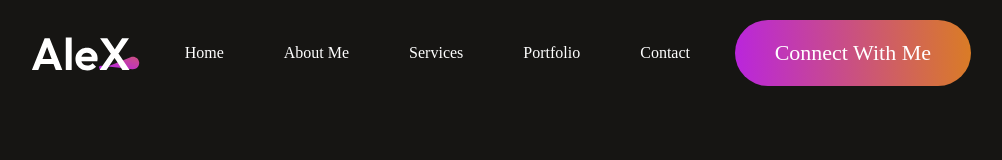
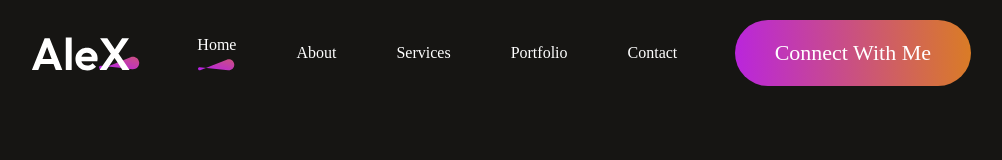
Before and after one commit to 2004shweta/my-portfolio, a React (Vite) app: page / in a window 1280 px wide. Shown: the top 160 px of the page, without its empty margins (139-1141 px from the left). Built offline with nearby package versions, Linux system fonts and the light colour scheme.

Commit message:
adding more files

```diff
--- a/src/App.jsx
+++ b/src/App.jsx
@@ -5,6 +5,7 @@ import About from './Components/About/About'
 import Services from './Components/Services/Services'
 import MyWork from './Components/MyWork/MyWork'
 import Contact from './Components/Contact/Contact'
+import Footer from './Components/Footer/Footer'
 
 
 const App = () => {
@@ -16,6 +17,7 @@ const App = () => {
       <Services/>
       <MyWork/>
       <Contact/>
+      <Footer/>
 
     </div>
   )
--- a/src/Components/About/About.jsx
+++ b/src/Components/About/About.jsx
@@ -5,7 +5,7 @@ import profile_img from '../../assets/profile_img.svg'
 
 function About() {
   return (
-    <div className='about'>
+    <div id='about' className='about'>
     <div className="about-title">
         <h1>About Me</h1>
         <img src={theme_pattern} alt="" />
--- a/src/Components/Contact/Contact.jsx
+++ b/src/Components/Contact/Contact.jsx
@@ -7,7 +7,7 @@ import call_icon from '../../assets/call_icon.svg'
 
 function Contact() {
   return (
-    <div className='contact'>
+    <div id='contact' className='contact'>
         <div className="contact-title">
             <h1>Get in touch</h1>
             <img src={theme_pattern} alt="" />
--- /dev/null
+++ b/src/Components/Footer/Footer.css
@@ -0,0 +1,60 @@
+.footer{
+    margin: 50px 170px;
+    display: flex;
+    flex-direction: column;
+    gap: 30px;
+}
+.footer-top{
+    display: flex;
+    justify-content: space-between;
+}
+.footer-top-left p{
+    font-size: 20px;
+    max-width: 400px;
+}
+.footer-top-right{
+    display: flex;
+    align-items: center;
+    gap: 35px;
+}
+.footer-email-input{
+    display: flex;
+    gap:30px;
+    padding: 20px 30px;
+    border-radius: 50px;
+    background: #32323B;
+    padding-right: 80px;
+}
+.footer-email-input input{
+    outline: none;
+    border: none;
+    border: transparent;
+    color: #a0a0a0;
+    font-family: 'Outfit';
+    font-size: 18px;
+}
+.footer-subscribe{
+    font-size: 20px;
+    padding: 22px 50px;
+    border-radius: 50px;
+    background: linear-gradient(264deg, #DF8902 -5.09%, #B415FF 106.28%);
+    cursor: pointer;
+    transition: 0.3s;
+}
+.footer-bottom{
+    display: flex;
+    justify-content: space-between;
+    font-size: 18px;
+}
+.footer-bottom-right{
+    display: flex;
+    gap: 50px;
+    margin-bottom: 50px;
+}
+.footer-email-input:hover{
+    border: 2px solid white;
+}
+.footer-subscribe:hover{
+    transform: scale(1.1);
+    transition: 0.3s;
+}
--- /dev/null
+++ b/src/Components/Footer/Footer.jsx
@@ -0,0 +1,36 @@
+import React from 'react'
+import './Footer.css'
+import footer_logo from '../../assets/footer_logo.svg'
+import user_icon from '../../assets/user_icon.svg'
+
+
+function Footer() {
+  return (
+    <div className='footer'>
+       <div className="footer-top">
+         <div className="footer-top-left">
+            <img src={footer_logo} alt="" />
+            <p>I ma frinta</p>
+         </div>
+         <div className="footer-top-right">
+            <div className="footer-email-input">
+                <img src={user_icon} alt="" />
+                <input type='email' placeholder='Enter your email'/>
+            </div>
+            <div className="footer-subscribe"></div>
+         </div>
+       </div>
+       <hr/>
+       <div className="footer-bottom">
+         <p className="footer-bottom-left">@ 2025 All rights reserved</p>
+         <div className="footer-bottom-right">
+            <p>Term of Services</p>
+            <p>Privacy Policy</p>
+            <p>Connect with me</p>
+         </div>
+       </div>
+    </div>
+  )
+}
+
+export default Footer
--- a/src/Components/Hero/Hero.jsx
+++ b/src/Components/Hero/Hero.jsx
@@ -5,7 +5,7 @@ import profile_img from '../../assets/profile_img.svg'
 
 const Hero = () => {
   return (
-    <div className='hero'>
+    <div id='home' className='hero'>
     <img src={profile_img} alt="" />
     <h1><span>I'am Shweta </span> hello</h1>
     <p> full stack web developer</p>
--- a/src/Components/MyWork/MyWork.jsx
+++ b/src/Components/MyWork/MyWork.jsx
@@ -6,7 +6,7 @@ import arrow_icon from '../../assets/arrow_icon.svg'
 
 function MyWork() {
   return (
-    <div className='mywork'>
+    <div  id='work' className='mywork'>
         <div className="mywork-title">
             <h1>My Latest Work</h1>
             <img src={theme_pattern} alt="" />
--- a/src/Components/Navbar/Navbar.css
+++ b/src/Components/Navbar/Navbar.css
@@ -24,3 +24,17 @@
 .nav-connect:hover{
     transform: scale(1.05);
 }
+.nav-menu li{
+    display: flex;
+    flex-direction: column;
+    gap: 5px;
+    cursor: pointer;
+}
+.nav-menu li img{
+    display: flex;
+    margin: auto;
+}
+.anchor-link{
+    text-decoration: none;
+    color: white;
+}
--- a/src/Components/Navbar/Navbar.jsx
+++ b/src/Components/Navbar/Navbar.jsx
@@ -1,20 +1,48 @@
-import React from 'react'
+import React, { useState } from 'react'
 import './Navbar.css'
 import logo from '../../assets/logo.svg'
+import underline from '../../assets/nav_underline.svg'
+import AnchorLink from 'react-anchor-link-smooth-scroll'
 
 const Navbar = () => {
+
+  const [menu, setMenu] = useState("home");
   return (
     <div className='navbar'>
-    <img src={logo} alt='' />
-    <ul className="nav-menu">
-        <li>Home</li>
-        <li>About Me</li>
-        <li>Services</li>
-        <li>Portfolio</li>
-        <li>Contact</li>
-    </ul>
-    <div className="nav-connect">Connect With Me</div>
-
+      <img src={logo} alt='' />
+      <ul className="nav-menu">
+        <li>
+          <AnchorLink className='anchor-link' href='#home'>
+            <p onClick={() => setMenu("home")}>Home</p>
+          </AnchorLink>
+          {menu === "home" ? <img src={underline} alt="" /> : null}
+        </li>
+        <li>
+          <AnchorLink className='anchor-link' offset={50} href='#about'>
+            <p onClick={() => setMenu("about")}>About</p>
+          </AnchorLink>
+          {menu === "about" ? <img src={underline} alt="" /> : null}
+        </li>
+        <li>
+          <AnchorLink className='anchor-link' offset={50} href='#services'>
+            <p onClick={() => setMenu("services")}>Services</p>
+          </AnchorLink>
+          {menu === "services" ? <img src={underline} alt="" /> : null}
+        </li>
+        <li>
+          <AnchorLink className='anchor-link' offset={50} href='#work'>
+            <p onClick={() => setMenu("work")}>Portfolio</p>
+          </AnchorLink>
+          {menu === "work" ? <img src={underline} alt="" /> : null}
+        </li>
+        <li>
+          <AnchorLink className='anchor-link' offset={50} href='#contact'>
+            <p onClick={() => setMenu("contact")}>Contact</p>
+          </AnchorLink>
+          {menu === "contact" ? <img src={underline} alt="" /> : null}
+        </li>
+      </ul>
+      <div className="nav-connect">Connect With Me</div>
     </div>
   )
 }
--- a/src/Components/Services/Services.jsx
+++ b/src/Components/Services/Services.jsx
@@ -7,7 +7,7 @@ import arrow_icon from '../../assets/arrow_icon.svg'
 function Services() {
   return (
     <div>
-      <div className='services'>
+      <div   id='services' className='services'>
         <div className="services-titile">
           <h1>My services</h1>
           <img src={theme_pattern} alt="" />
```
